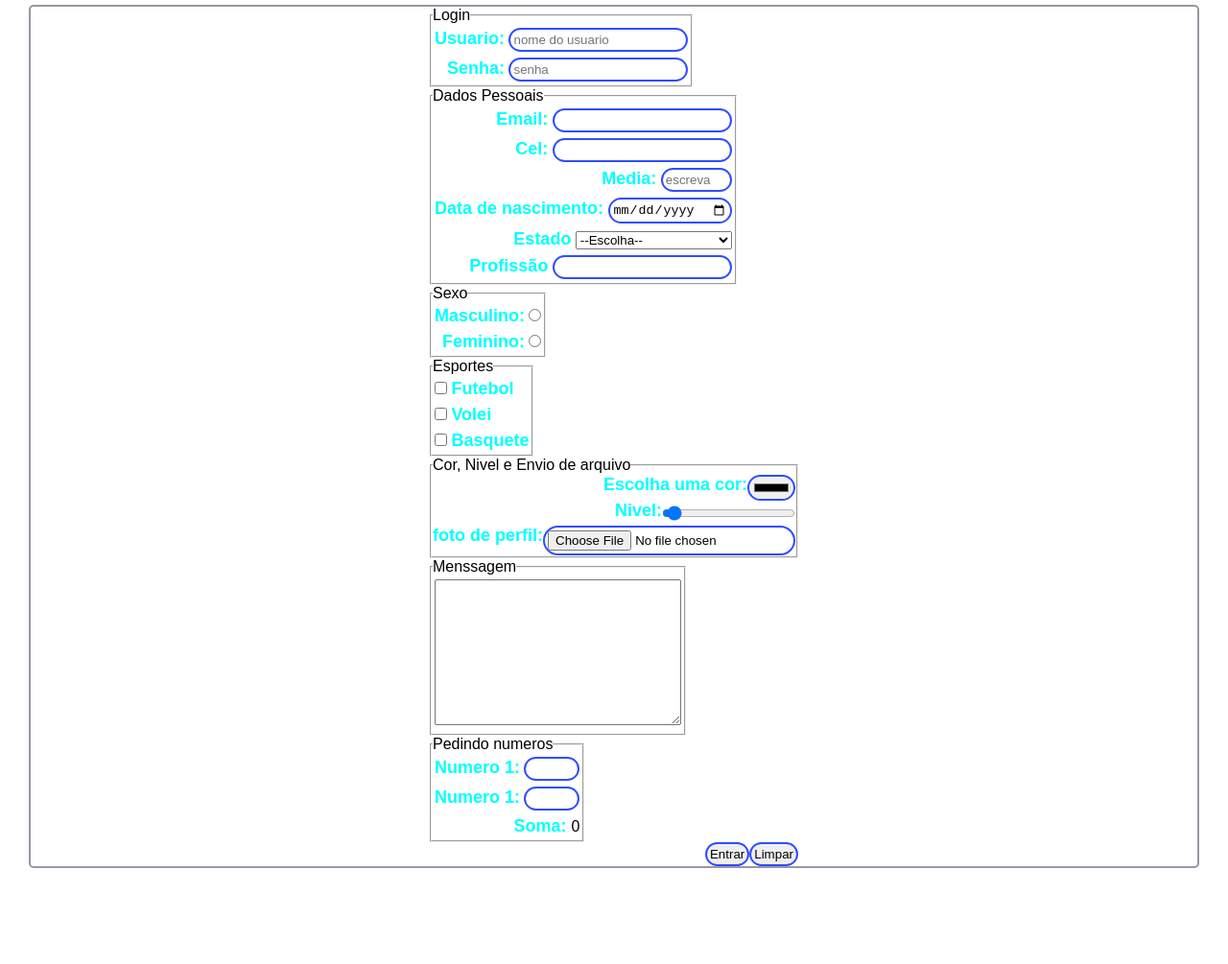
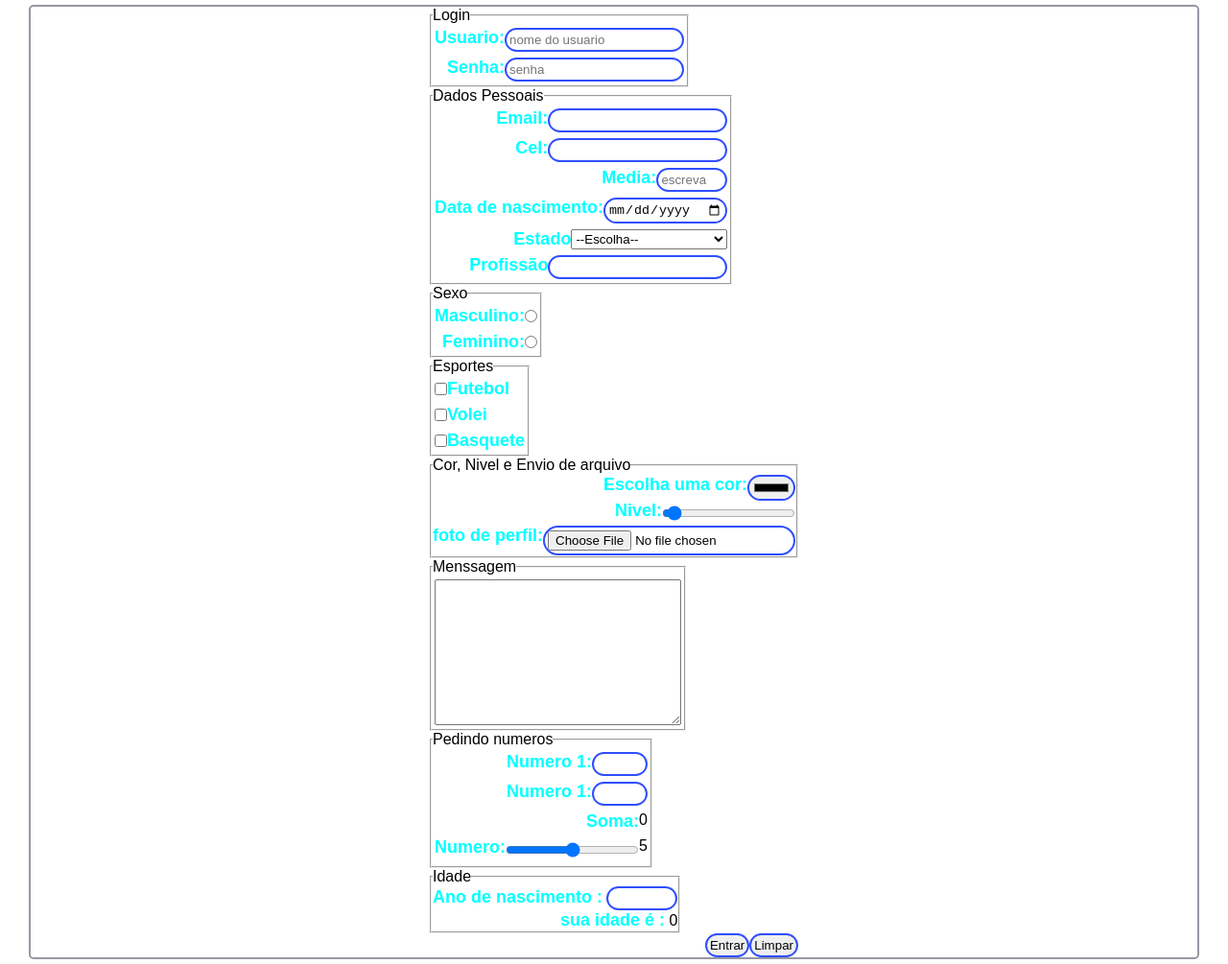
Before and after one commit to CaiamCCampos/Modulo4-HMTL-CSS, a plain HTML site: page Formulario/aula2.html in a window 1280 px wide. Shown: the whole page at 96% size. Before the commit the page ends 910 px from the top, so only its background shows below. Drawn offline with Linux system fonts and the light colour scheme.

Commit message:
fim das aulas de formulario

```diff
--- a/Formulario/aula2.html
+++ b/Formulario/aula2.html
@@ -128,10 +128,23 @@
                         <label for="isoma"> Soma: </label>
                         <output name="soma" id="isoma">0</output>
                     </div>
+                    <div class="numerosu1">
+                        <label for="inu1">Numero:</label>
+                        <input type="range" name="nu1" min="0" max="10" value="5" id="inu1"oninput="inu1otp.innerHTML = Number(inu1.value)">
+                        <output  id="inu1otp" >5</output>
 
-
-
-
+                    </div>
+                </fieldset>
+                <fieldset>
+                    <legend>Idade</legend>
+                    <div class="idade">
+                        <label for="inasci">Ano de nascimento :</label>
+                        <input type="number" name="nasci" id="inasci" min="1900" max="2022" oninput="calcidade()">
+                    </div>
+                    <div class="idade">
+                        <label for="iidade">sua idade é :</label>
+                        <output name="idade" id="iidade">0</output>
+                    </div>
                 </fieldset>
                 <div class="botao-enviar">
                 <input type="submit" value="Entrar">
@@ -139,6 +152,18 @@
 
                 </div>
             </form>
+            <script>
+                function calcidade(){
+                    let atual = new Date().getFullYear()
+                    iidade.innerHTML = Number(atual) - Number(inasci.value)
+                }
+            </script>
+
+
+
+
+
+
         </div>
     </div>
 </body>
--- a/Formulario/aulas1.css
+++ b/Formulario/aulas1.css
@@ -27,12 +27,13 @@
     border-radius: 5px;
 
 }
-.usuario, .senha, .numeros, .data-aniversario, .email, .cel, .media, .sexo, .esportes, .estado, .prof, .msgu, .numerosu, .soma{
+.usuario, .senha, .numeros, .data-aniversario, .email, .cel, .media, .sexo, .esportes, .estado, .prof, .msgu, .numerosu, .soma, .numerosu1{
     margin-top: 1px;
     margin-bottom: 1px;
     padding: 2px;
+    display: flex;
+}
 
-}
 form{
     display: flex;
     flex-direction: column;
```
